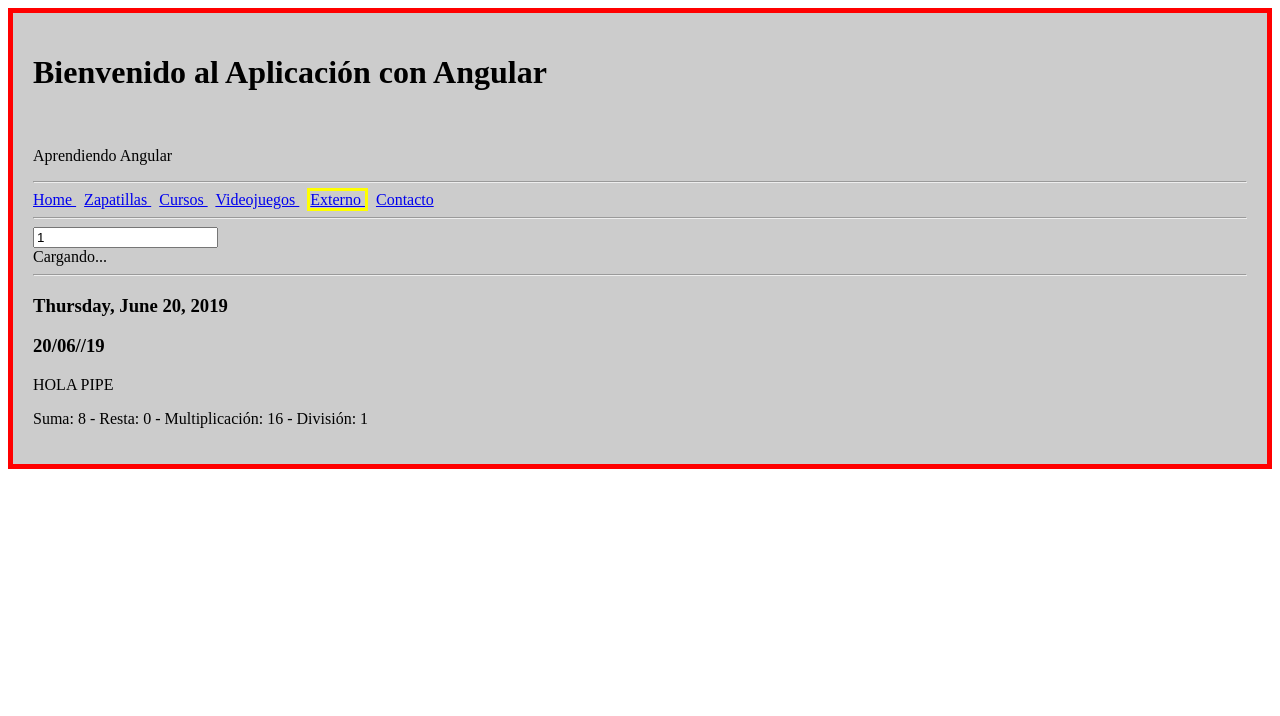
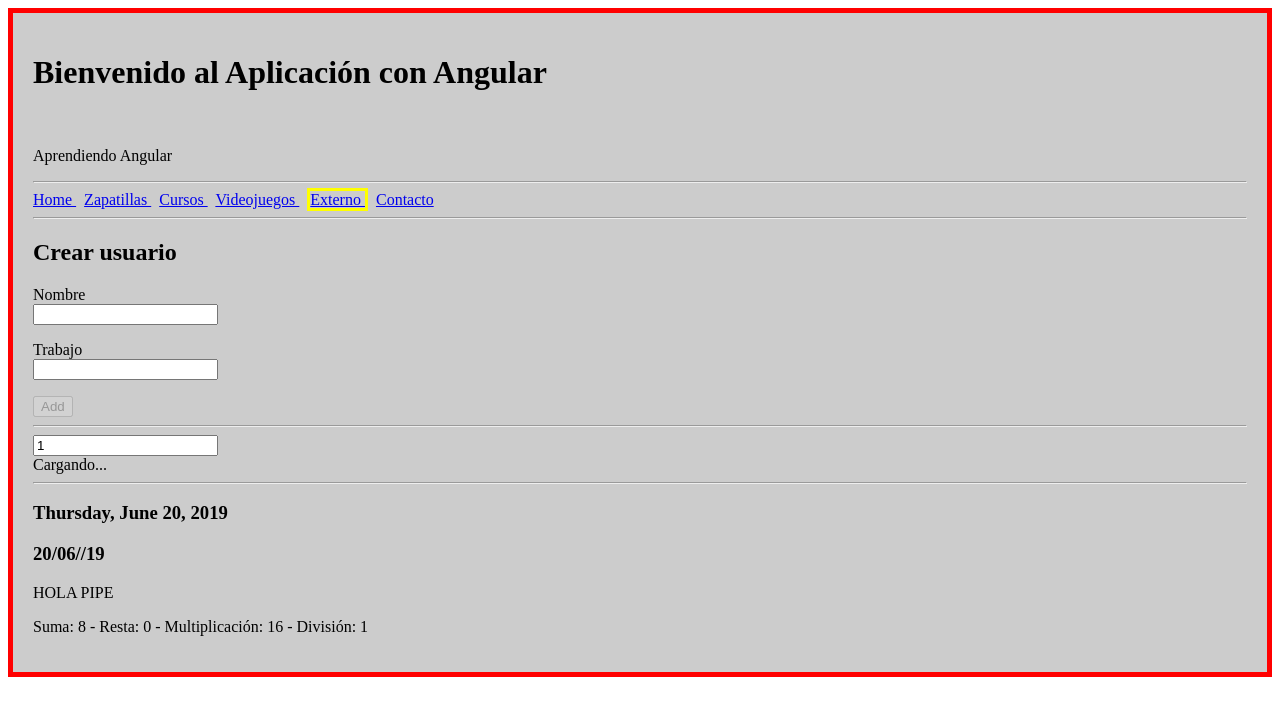
Before and after one commit to IsaacQH/Aprendiendo-Angular, an Angular app: page /externo in a window 1280 px wide. Shown: the top 716 px of the page. Built offline with nearby package versions, Linux system fonts and the light colour scheme; no server answers.

Commit message:
Forms con AJAX

```diff
--- a/src/app/externo/externo.component.html
+++ b/src/app/externo/externo.component.html
@@ -1,7 +1,28 @@
-<input type = "text" [(ngModel)] = "userId" (keyup.enter) = "cargaUsuario()">
+
+<h2>Crear usuario</h2>
+<form #newUser = "ngForm" (ngSubmit)="onSubmit(newUser)">
+    <p>
+        <label for="name">Nombre</label> <br>
+        <input type="text" name = "name" #name = "ngModel" [(ngModel)] = "new_user.name" required><br> <!-- Hace que guarde el valor introducido-->
+        <span *ngIf="name.touched && !name.valid">Campo inválido</span>
+    </p>
+    <p>
+        <label for="job">Trabajo</label> <br>
+        <input type="text" name = "job" #jobe = "ngModel" [(ngModel)] = "new_user.job" required> <br> <!-- Hace que guarde el valor introducido-->
+        <span *ngIf="jobe.touched && !jobe.valid">Campo inválido</span>
+    </p>
+
+    <input type="submit" value ="Add" [disabled]="!newUser.form.valid">
+
+    <div *ngIf="usuario_guardado">
+        <h3>{{usuario_guardado.name}} - Trabajo en {{usuario_guardado.job}}</h3>
+    </div>
+</form>
 
 
+<hr>
 
+<input type = "text" [(ngModel)] = "userId" (keyup.enter) = "cargaUsuario()">
 
 <div *ngIf="!user"> Cargando...</div>
 
--- a/src/app/externo/externo.component.ts
+++ b/src/app/externo/externo.component.ts
@@ -3,6 +3,7 @@ import { CommonModule } from '@angular/common';
 import { FormsModule } from '@angular/forms';
 import { PeticionesServices } from "../services/peticiones.service";
 import { CalculadoraPipe } from "../pipes/calculadora.pipe";
+import { response } from "express";
 
 @Component({
     selector: 'externo',
@@ -18,10 +19,17 @@ export class ExternoComponent implements OnInit{
     public userId:any
     public fecha:any
 
+    public new_user:any
+    public usuario_guardado:any
+
     constructor(
         private _peticionesService:PeticionesServices
     ){
         this.userId = 1       //Inicia el user ID para el input e imagen
+        this.new_user = {
+            "name": "",
+            "job": ""
+        }
     }
 
    ngOnInit(){
@@ -43,4 +51,16 @@ export class ExternoComponent implements OnInit{
        )
    }
 
+   onSubmit(form:any){
+    this._peticionesService.addUser(this.new_user).subscribe(
+        response => {
+            this.usuario_guardado = response
+            form.reset()
+        },
+        error =>{
+            console.log(<any>error)
+        }
+    )
+   }
+
 }
--- a/src/app/services/peticiones.service.ts
+++ b/src/app/services/peticiones.service.ts
@@ -19,4 +19,15 @@ export class PeticionesServices{
         return this._http.get(this.url + "api/users/" + userId)
     }
 
+
+    addUser(user:any):Observable<any> {
+         let params = JSON.stringify(user)       //Tenemos que mandar los datos como JSON string
+         let headers = new HttpHeaders().set('Content-Type', 'application/json')
+         //Indica las cabeceras, haciendo un tipo de peticion application/json
+
+         return this._http.post(this.url + "api/users", params, {headers:headers})
+                              //(Url,  que se subira, cabeceras)
+    }
+
+
 }
```
